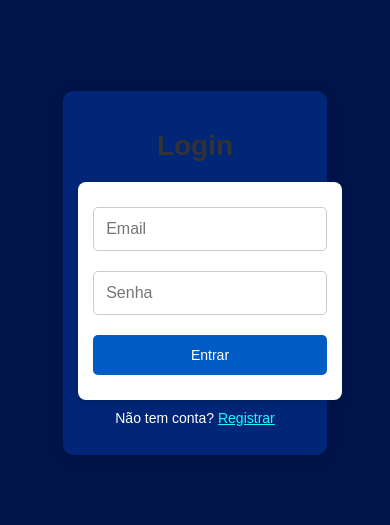
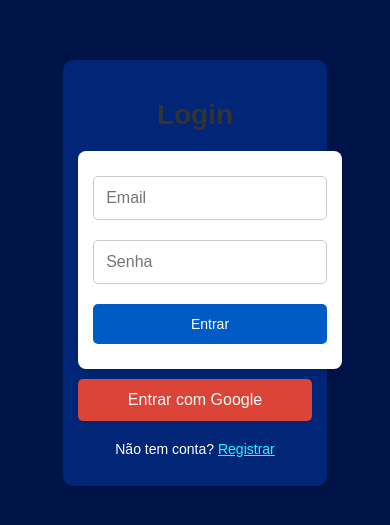
Before and after one commit to lolitopt2/PWA, a React (Create React App) app: page / in a window 390 px wide. Shown: the part 149-674 px from the top of the page. Built offline with nearby package versions, Linux system fonts and the light colour scheme.

Commit message:
Done Responsive Missinfg

```diff
--- a/src/components/Login.css
+++ b/src/components/Login.css
@@ -49,6 +49,22 @@
     margin-bottom: 20px;
     font-weight: bold;
 }
+/* Botão do Google */
+.google-login {
+    background-color: #db4437;
+    color: white;
+    padding: 12px 20px;
+    border-radius: 5px;
+    font-size: 16px;
+    cursor: pointer;
+    width: 100%;
+    margin-top: 10px;
+    border: none;
+  }
+
+  .google-login:hover {
+    background-color: #c1351d;
+  }
 
 /* Formulário de login */
 input, button {
--- a/src/components/Login.js
+++ b/src/components/Login.js
@@ -1,7 +1,7 @@
 import React, { useState } from 'react';
-import { signInWithEmailAndPassword } from 'firebase/auth';
+import { signInWithEmailAndPassword, GoogleAuthProvider, signInWithPopup } from 'firebase/auth';
 import { auth, db } from '../firebase';
-import { doc, getDoc } from 'firebase/firestore';
+import { doc, getDoc, setDoc } from 'firebase/firestore';
 import './Login.css';
 
 const Login = ({ onLoginSuccess, toggleRegister }) => {
@@ -9,7 +9,39 @@
   const [password, setPassword] = useState('');
   const [error, setError] = useState('');
 
-  const handleLogin = async (e) => {
+  // Função de login com Google
+  const handleGoogleLogin = async () => {
+    const provider = new GoogleAuthProvider();
+    try {
+      // Realiza o login com o Google
+      const result = await signInWithPopup(auth, provider);
+      const user = result.user;
+
+      // Verifica se o usuário já existe no Firestore
+      const userRef = doc(db, 'users', user.uid);
+      const userSnap = await getDoc(userRef);
+
+      // Se o usuário não existir, cria um novo usuário no Firestore
+      if (!userSnap.exists()) {
+        // Cria um novo usuário no Firestore com as informações do Google
+        await setDoc(userRef, {
+          name: user.displayName,
+          email: user.email,
+          profilePicture: user.photoURL,
+          role: 'user', // Definindo o role como 'user', você pode mudar isso para 'admin' se necessário
+        });
+      }
+
+      // Redireciona para o painel após a autenticação bem-sucedida
+      onLoginSuccess(user);
+    } catch (err) {
+      setError('Erro ao fazer login com Google.');
+      console.error('Login with Google failed:', err);
+    }
+  };
+
+  // Função de login com email e senha
+  const handleEmailLogin = async (e) => {
     e.preventDefault();
     setError('');
 
@@ -25,11 +57,9 @@
       if (userSnap.exists()) {
         const userData = userSnap.data();
         if (userData.role === 'admin') {
-          // Se for admin, redireciona para a página de admin
           alert('Bem-vindo, admin!');
           onLoginSuccess('admin');
         } else {
-          // Se for user normal, vai para o painel de usuário
           alert('Bem-vindo, usuário!');
           onLoginSuccess('user');
         }
@@ -46,7 +76,9 @@
     <div className="login-container">
       <h2>Login</h2>
       {error && <p className="error-message">{error}</p>}
-      <form onSubmit={handleLogin}>
+
+      {/* Formulário de login por email e senha */}
+      <form onSubmit={handleEmailLogin}>
         <input
           type="email"
           placeholder="Email"
@@ -63,6 +95,12 @@
         />
         <button type="submit">Entrar</button>
       </form>
+
+      {/* Botão de login com Google */}
+      <button onClick={handleGoogleLogin} className="google-login">
+        Entrar com Google
+      </button>
+
       <p>
         Não tem conta?{' '}
         <span className="toggle-link" onClick={toggleRegister}>
@@ -73,4 +111,4 @@
   );
 };
 
-export default Login;
+export default Login;
```
